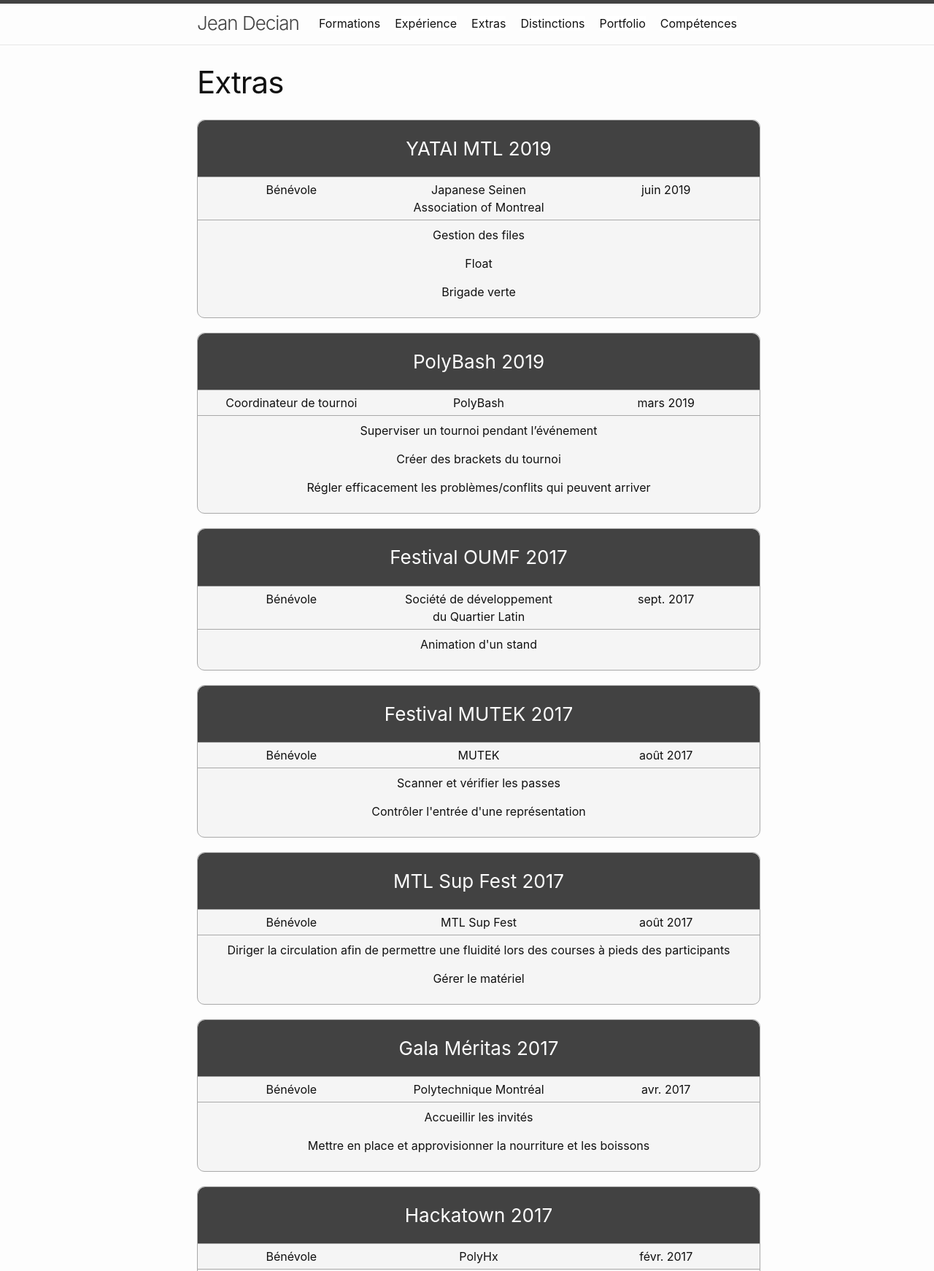
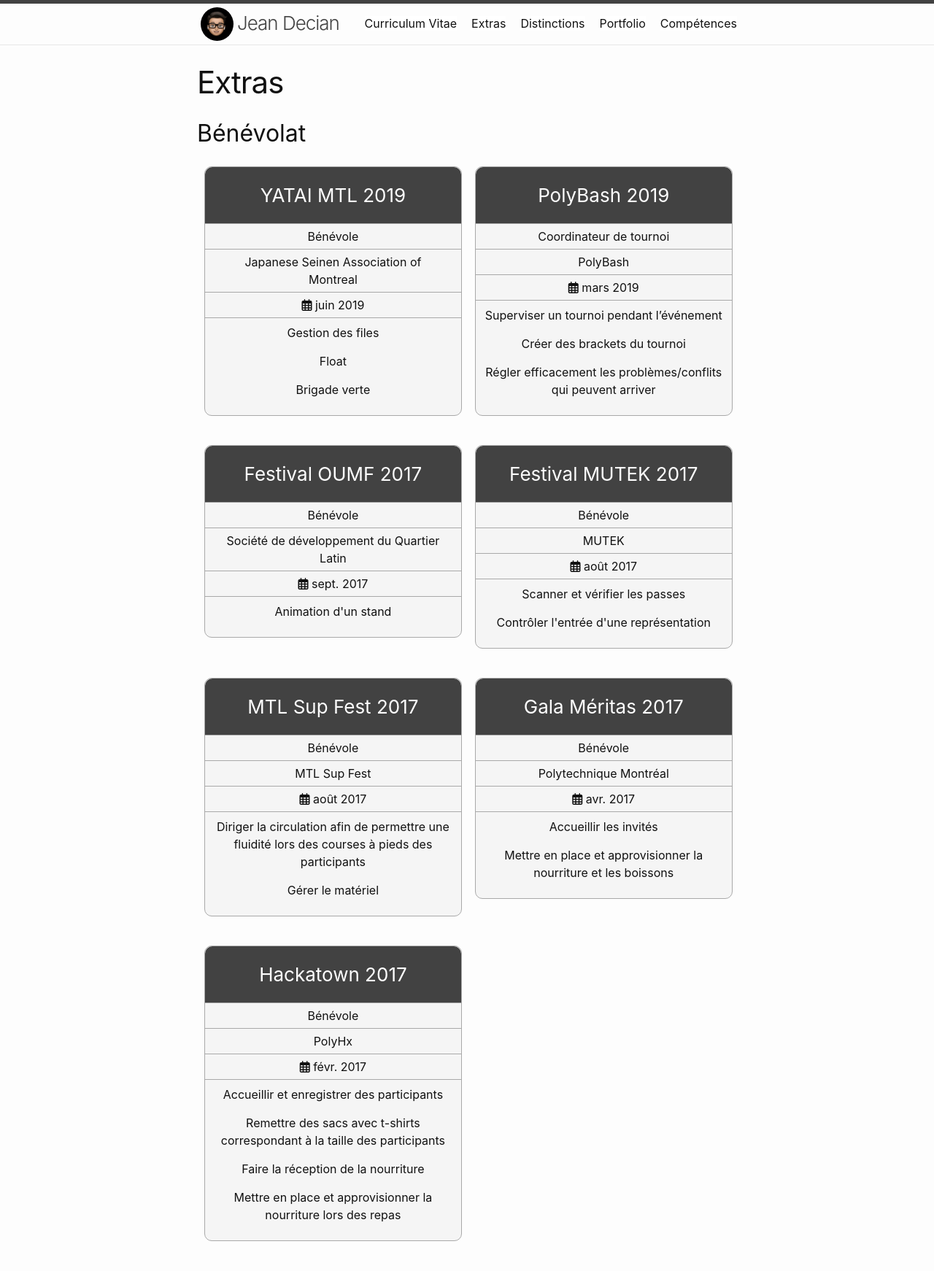
Before and after one commit to jeandecian/supernova, a plain HTML site: page jeandecian.github.io/extracurriculum/index.html in a window 1280 px wide. Shown: the top 1742 px of the page at 73% size. Drawn offline with nearby package versions, Linux system fonts and the light colour scheme.

Commit message:
Update from jeandecian.github.io

```diff
--- a/jeandecian.github.io/assets/css/style.css
+++ b/jeandecian.github.io/assets/css/style.css
@@ -543,6 +543,11 @@ table {
   .highlight .il {
     color: #099; }
 
+.profile {
+  border-radius: 50%;
+  float: left;
+  padding: 5px; }
+
 .site-nav {
   z-index: 1; }
 
--- a/jeandecian.github.io/extracurriculum/index.html
+++ b/jeandecian.github.io/extracurriculum/index.html
@@ -24,7 +24,8 @@
   <link rel="stylesheet" href="/assets/css/style.css"><link type="application/atom+xml" rel="alternate" href="http://localhost:4000/feed.xml" title="Jean Decian" /></head>
 <body><header class="site-header">
 
-  <div class="wrapper"><a class="site-title" rel="author" href="/">Jean Decian</a><nav class="site-nav">
+  <div class="wrapper"><img class="profile" src="../assets/images/profile.jpg" width="45px">
+    <a class="site-title" rel="author" href="/">Jean Decian</a><nav class="site-nav">
         <input type="checkbox" id="nav-trigger" class="nav-trigger" />
         <label for="nav-trigger">
           <span class="menu-icon">
@@ -34,7 +35,7 @@
           </span>
         </label>
 
-        <div class="trigger"><a class="page-link" href="/education/">Formations</a><a class="page-link" href="/experience/">Expérience</a><a class="page-link" href="/extracurriculum/">Extras</a><a class="page-link" href="/honors/">Distinctions</a><a class="page-link" href="/portfolio/">Portfolio</a><a class="page-link" href="/skills/">Compétences</a></div>
+        <div class="trigger"><a class="page-link" href="/curriculum/">Curriculum Vitae</a><a class="page-link" href="/extracurriculum/">Extras</a><a class="page-link" href="/honors/">Distinctions</a><a class="page-link" href="/portfolio/">Portfolio</a><a class="page-link" href="/skills/">Compétences</a></div>
       </nav></div>
 </header>
 <main class="page-content" aria-label="Content">
@@ -47,7 +48,10 @@
 
   <div class="post-content">
 
+<h2>Bénévolat</h2>
+<div class="row" style="text-align: center;">
 
+    <div class="col-md-5" style="margin: 10px;">
         <div class="container-fluid">
             <div class="row top-row">
                 <div class="col">
@@ -56,8 +60,12 @@
             </div>
             <div class="row middle-row">
                 <div class="col"><p><span class=""></span> Bénévole</p></div>
+            </div>
+            <div class="row middle-row">
                 <div class="col"><p><span class=""></span> Japanese Seinen Association of Montreal</p></div>
-        <div class="col"><p><span class=""></span> juin 2019</p></div>
+            </div>
+            <div class="row middle-row">
+                <div class="col"><p><span class="far fa-calendar-alt"></span> juin 2019</p></div>
             </div>
             <div class="row bottom-row">
                 <div class="col">
@@ -71,9 +79,9 @@
                 </div>
             </div>
         </div>
+    </div>
 
-
-
+    <div class="col-md-5" style="margin: 10px;">
         <div class="container-fluid">
             <div class="row top-row">
                 <div class="col">
@@ -82,8 +90,12 @@
             </div>
             <div class="row middle-row">
                 <div class="col"><p><span class=""></span> Coordinateur de tournoi</p></div>
+            </div>
+            <div class="row middle-row">
                 <div class="col"><p><span class=""></span> PolyBash</p></div>
-        <div class="col"><p><span class=""></span> mars 2019</p></div>
+            </div>
+            <div class="row middle-row">
+                <div class="col"><p><span class="far fa-calendar-alt"></span> mars 2019</p></div>
             </div>
             <div class="row bottom-row">
                 <div class="col">
@@ -97,9 +109,9 @@
                 </div>
             </div>
         </div>
+    </div>
 
-
-
+    <div class="col-md-5" style="margin: 10px;">
         <div class="container-fluid">
             <div class="row top-row">
                 <div class="col">
@@ -108,8 +120,12 @@
             </div>
             <div class="row middle-row">
                 <div class="col"><p><span class=""></span> Bénévole</p></div>
+            </div>
+            <div class="row middle-row">
                 <div class="col"><p><span class=""></span> Société de développement du Quartier Latin</p></div>
-        <div class="col"><p><span class=""></span> sept. 2017</p></div>
+            </div>
+            <div class="row middle-row">
+                <div class="col"><p><span class="far fa-calendar-alt"></span> sept. 2017</p></div>
             </div>
             <div class="row bottom-row">
                 <div class="col">
@@ -119,9 +135,9 @@
                 </div>
             </div>
         </div>
+    </div>
 
-
-
+    <div class="col-md-5" style="margin: 10px;">
         <div class="container-fluid">
             <div class="row top-row">
                 <div class="col">
@@ -130,8 +146,12 @@
             </div>
             <div class="row middle-row">
                 <div class="col"><p><span class=""></span> Bénévole</p></div>
+            </div>
+            <div class="row middle-row">
                 <div class="col"><p><span class=""></span> MUTEK</p></div>
-        <div class="col"><p><span class=""></span> août 2017</p></div>
+            </div>
+            <div class="row middle-row">
+                <div class="col"><p><span class="far fa-calendar-alt"></span> août 2017</p></div>
             </div>
             <div class="row bottom-row">
                 <div class="col">
@@ -143,9 +163,9 @@
                 </div>
             </div>
         </div>
+    </div>
 
-
-
+    <div class="col-md-5" style="margin: 10px;">
         <div class="container-fluid">
             <div class="row top-row">
                 <div class="col">
@@ -154,8 +174,12 @@
             </div>
             <div class="row middle-row">
                 <div class="col"><p><span class=""></span> Bénévole</p></div>
+            </div>
+            <div class="row middle-row">
                 <div class="col"><p><span class=""></span> MTL Sup Fest</p></div>
-        <div class="col"><p><span class=""></span> août 2017</p></div>
+            </div>
+            <div class="row middle-row">
+                <div class="col"><p><span class="far fa-calendar-alt"></span> août 2017</p></div>
             </div>
             <div class="row bottom-row">
                 <div class="col">
@@ -167,9 +191,9 @@
                 </div>
             </div>
         </div>
+    </div>
 
-
-
+    <div class="col-md-5" style="margin: 10px;">
         <div class="container-fluid">
             <div class="row top-row">
                 <div class="col">
@@ -178,8 +202,12 @@
             </div>
             <div class="row middle-row">
                 <div class="col"><p><span class=""></span> Bénévole</p></div>
+            </div>
+            <div class="row middle-row">
                 <div class="col"><p><span class=""></span> Polytechnique Montréal</p></div>
-        <div class="col"><p><span class=""></span> avr. 2017</p></div>
+            </div>
+            <div class="row middle-row">
+                <div class="col"><p><span class="far fa-calendar-alt"></span> avr. 2017</p></div>
             </div>
             <div class="row bottom-row">
                 <div class="col">
@@ -191,9 +219,9 @@
                 </div>
             </div>
         </div>
+    </div>
 
-
-
+    <div class="col-md-5" style="margin: 10px;">
         <div class="container-fluid">
             <div class="row top-row">
                 <div class="col">
@@ -202,8 +230,12 @@
             </div>
             <div class="row middle-row">
                 <div class="col"><p><span class=""></span> Bénévole</p></div>
+            </div>
+            <div class="row middle-row">
                 <div class="col"><p><span class=""></span> PolyHx</p></div>
-        <div class="col"><p><span class=""></span> févr. 2017</p></div>
+            </div>
+            <div class="row middle-row">
+                <div class="col"><p><span class="far fa-calendar-alt"></span> févr. 2017</p></div>
             </div>
             <div class="row bottom-row">
                 <div class="col">
@@ -219,7 +251,9 @@
                 </div>
             </div>
         </div>
+    </div>
 
+</div>
 
   </div>
 
--- a/jeandecian.github.io/feed.xml
+++ b/jeandecian.github.io/feed.xml
@@ -1,2 +1,2 @@
-<?xml version="1.0" encoding="utf-8"?><feed xmlns="http://www.w3.org/2005/Atom" ><generator uri="https://jekyllrb.com/" version="3.8.6">Jekyll</generator><link href="http://localhost:4000/feed.xml" rel="self" type="application/atom+xml" /><link href="http://localhost:4000/" rel="alternate" type="text/html" /><updated>2019-11-22T21:24:31-05:00</updated><id>http://localhost:4000/feed.xml</id><title type="html">Jean Decian</title><subtitle>Étudiant en génie informatique.
+<?xml version="1.0" encoding="utf-8"?><feed xmlns="http://www.w3.org/2005/Atom" ><generator uri="https://jekyllrb.com/" version="3.8.6">Jekyll</generator><link href="http://localhost:4000/feed.xml" rel="self" type="application/atom+xml" /><link href="http://localhost:4000/" rel="alternate" type="text/html" /><updated>2019-11-23T18:30:01-05:00</updated><id>http://localhost:4000/feed.xml</id><title type="html">Jean Decian</title><subtitle>Étudiant en génie informatique.
 </subtitle><author><name>Jean Decian</name></author></feed>
```
Also changed, not shown: jeandecian.github.io/404.html (+3 -2 lines), jeandecian.github.io/curriculum/index.html (renamed from jeandecian.github.io/experience/index.html, +60 -19 lines), jeandecian.github.io/education/index.html (deleted, +0 -147 lines), jeandecian.github.io/honors/index.html (+3 -2 lines), jeandecian.github.io/index.html (+3 -2 lines), jeandecian.github.io/portfolio/index.html (+3 -2 lines), jeandecian.github.io/skills/index.html (+3 -2 lines), jeandecian.github.io/assets/images/profile.jpg (added). Lines whose indentation alone changed are shown as unchanged.
